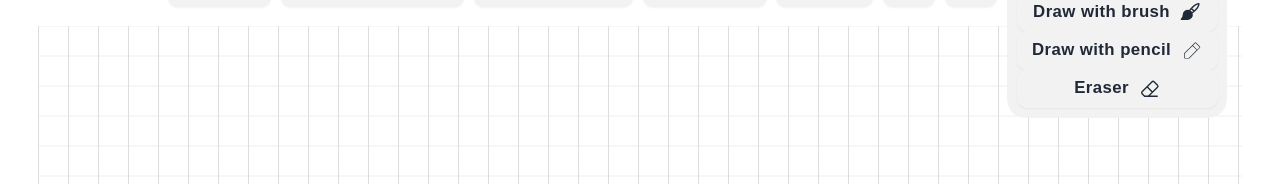
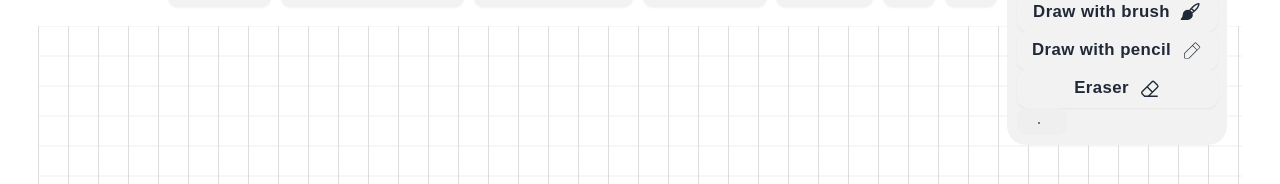
Before and after one commit to RakibRahman/my-canvas-app, a React (Vite) app: page / in a window 1280 px wide. Both pictures are taken after a click on the button "Draw". Shown: the part 132-316 px from the top of the page. Built offline with nearby package versions, Linux system fonts and the light colour scheme; a web font is replaced by a local one.

Commit message:
drawing mode implementation

```diff
--- a/src/components/Canvas/DrawingMenu.tsx
+++ b/src/components/Canvas/DrawingMenu.tsx
@@ -1,5 +1,5 @@
 import { MdOutlineDraw } from "react-icons/md";
-import { PiEraser, PiPencilSimpleThin,PiPaintBrushFill } from "react-icons/pi";
+import { PiEraser, PiPaintBrushFill, PiPencilSimpleThin } from "react-icons/pi";
 import { useToggle } from "../../hooks/useToggle";
 import { useCanvasStore } from "../../store/canvasStore";
 import { Button } from "../common/Button";
@@ -8,7 +8,8 @@ export const DrawingMenu = () => {
   const setDrawingMode = useCanvasStore((state) => state.setDrawingMode);
   const drawingMode = useCanvasStore((state) => state.drawingMode);
   const [value, toggle] = useToggle();
-
+const drawingColor = useCanvasStore((state)=>state.drawingColor);
+const setDrawingColor = useCanvasStore((state)=>state.setDrawingColor)
   return (
     <div>
       <Button
@@ -68,6 +69,13 @@ export const DrawingMenu = () => {
             }}
           />
         </li>
+
+        <li>
+          <input id="drawingColor" name="drawingColor" type="color" value={drawingColor} onChange={(e)=>{
+            console.log('e.target.value',e.target.value)
+            setDrawingColor(e.target.value)
+          }}/>
+        </li>
       </ul>:null}
     </div>
   );
```
